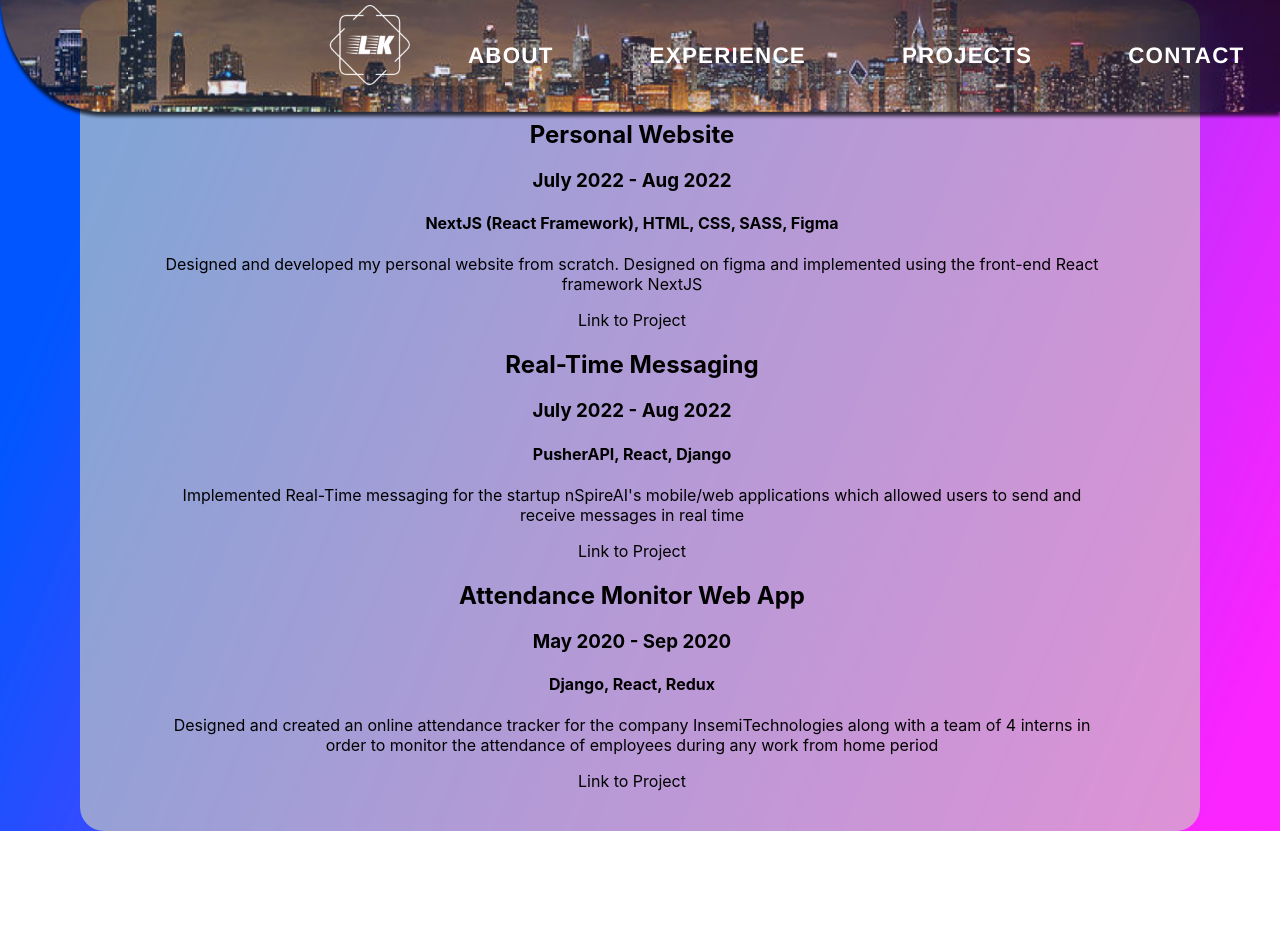
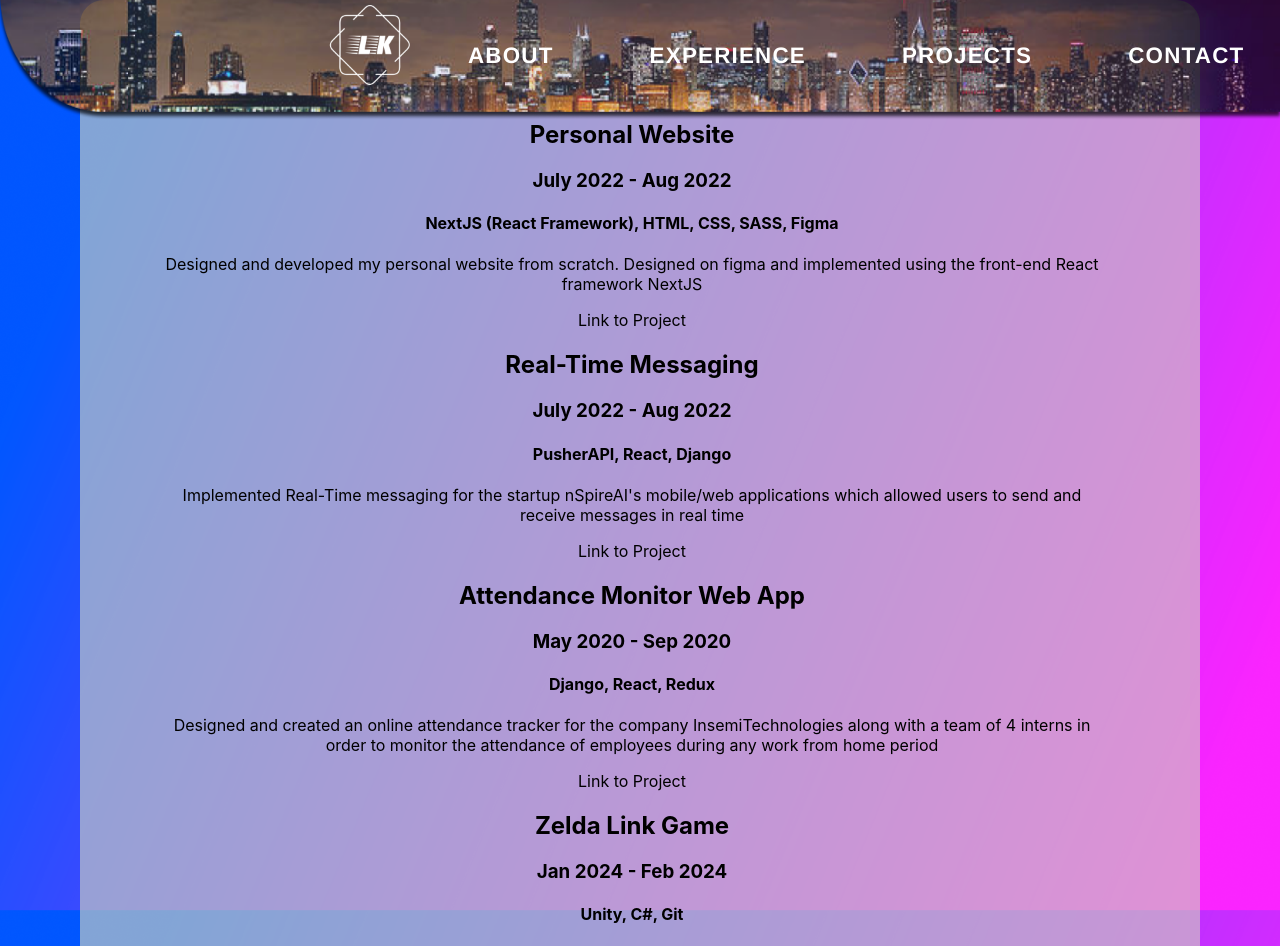
Before and after one commit to LohitReddy359/personal-website-nextjs, a Next.js app: page /projects in a window 1280 px wide. Shown: the top 946 px of the page. Before the commit the page ends 831 px from the top, so only its background shows below. Built offline with nearby package versions, Linux system fonts and the light colour scheme.

Commit message:
Included Zelda 494 Project

```diff
--- a/components/projects/ProjectData.js
+++ b/components/projects/ProjectData.js
@@ -28,4 +28,14 @@ export const projects_data = [
       "Designed and created an online attendance tracker for the company InsemiTechnologies along with a team of 4 interns in order to monitor the attendance of employees during any work from home period",
     link: "https://github.com/arnyboy101/InsemiTimeSheet",
   },
+  {
+    id: 4,
+    title: "Zelda Link Game",
+    date: "Jan 2024 - Feb 2024",
+    tech: "Unity, C#, Git",
+    description:
+      "Designed and implemented a unique twist to Zelda NES. I implemented the weapons for link and the custom mechanic + custom level of the lava dungeon (press key 4). I also implemented the player knockback and old man room",
+    link: "https://nithisha.itch.io/the-legend-of-zelda-nes",
+  },
+
 ];
```
